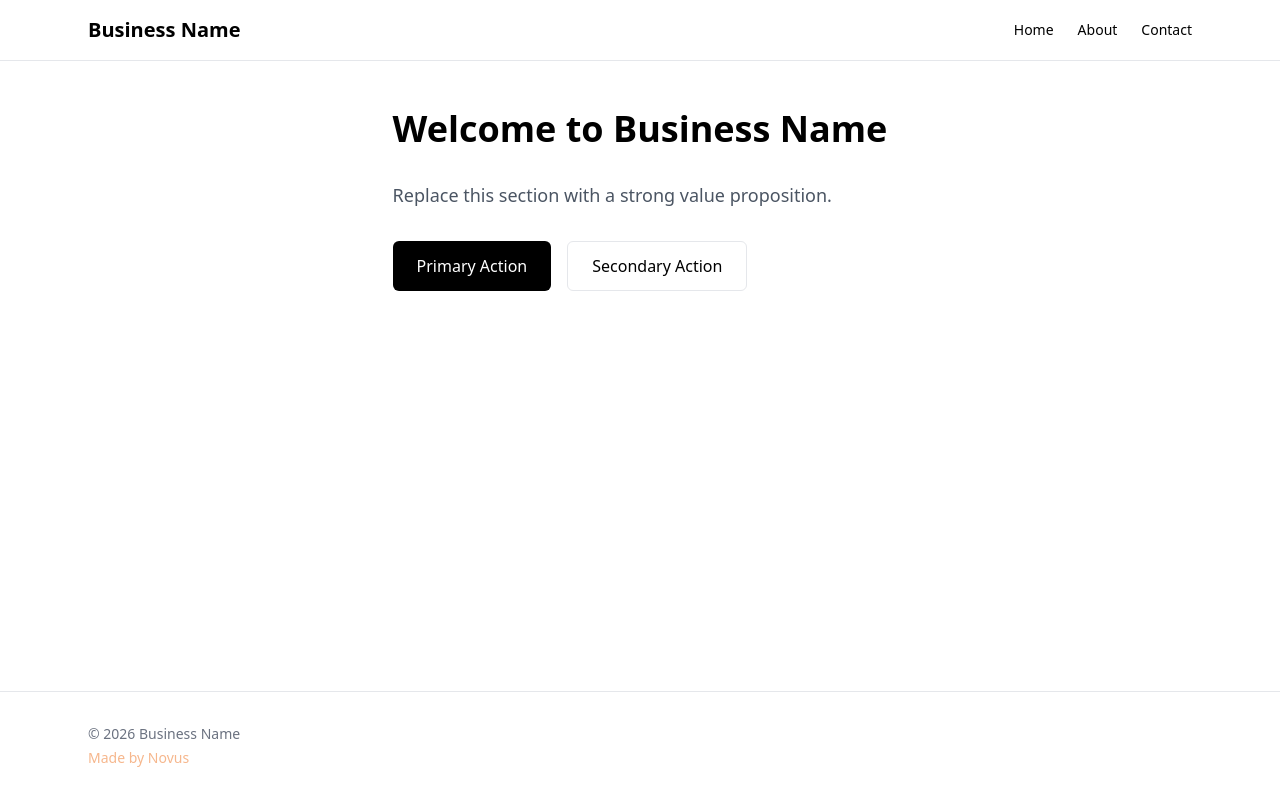
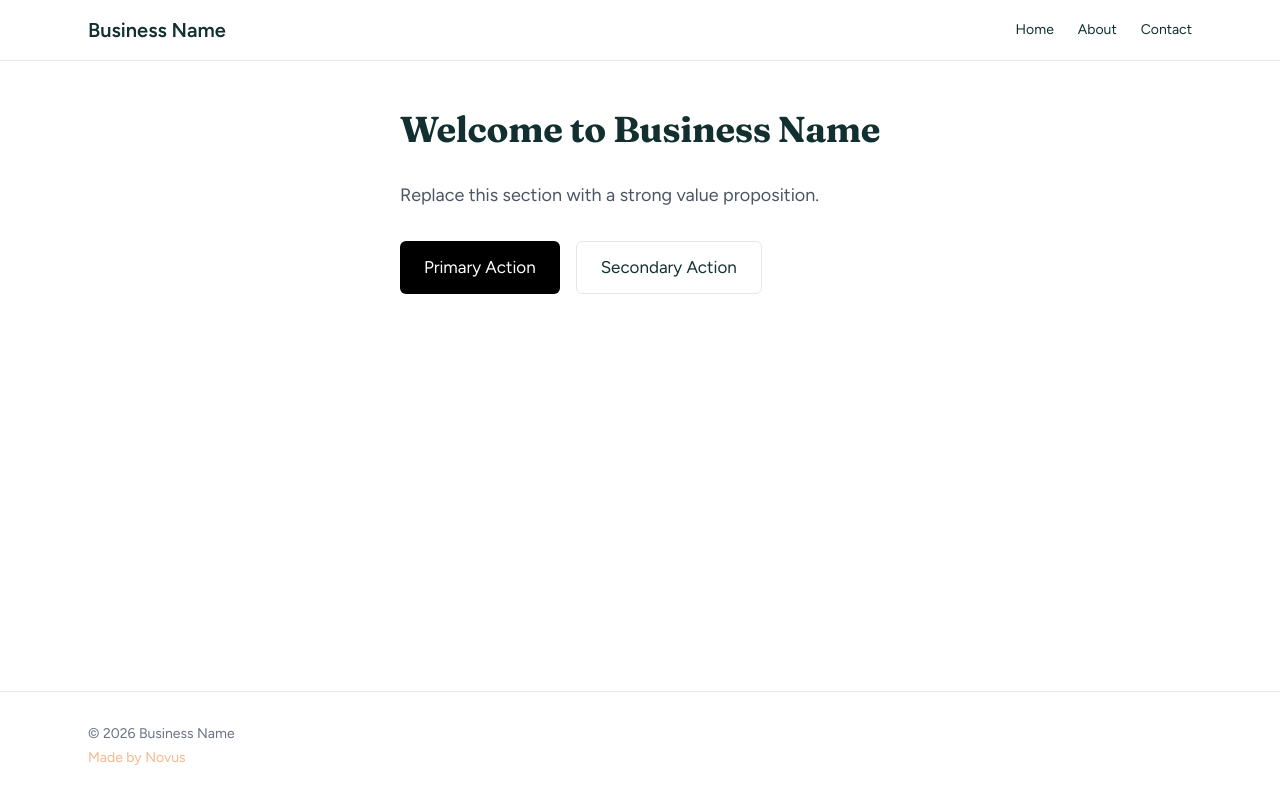
Before and after one commit to Novus-NYC/Rainbow-paws-grooming, a Next.js app: page / in a window 1280 px wide. Built offline with nearby package versions, Linux system fonts and the light colour scheme.

Commit message:
feat: establish Rainbow Paws design foundations

```diff
--- a/src/app/globals.css
+++ b/src/app/globals.css
@@ -2,11 +2,118 @@
 @tailwind components;
 @tailwind utilities;
 
-html, body {
-  padding: 0;
-  margin: 0;
+:root {
+  color-scheme: light;
+  --ink: #12302f;
+  --deep: #0f4c4f;
+  --aqua: #00ced1;
+  --tint: #d9f4f3;
+  --mist: #f2f8f6;
+  --peach: #f5c3ab;
+  --r1: #e8594f;
+  --r2: #f59a3d;
+  --r3: #f7c948;
+  --r4: #5dbb8a;
+  --r5: #14bfc4;
+  --r6: #3f6fd8;
+  --r7: #8b6bd9;
+  --surface: #ffffff;
+  --border: #cfe0db;
+  --on-dark-muted: #d3e6e1;
+
+  --font-display: var(--font-fraunces), Georgia, serif;
+  --font-body: var(--font-figtree), system-ui, sans-serif;
+  --font-handwritten: var(--font-caveat), cursive;
+
+  --text-small: 0.875rem;
+  --text-body: 1.0625rem;
+  --text-lead: 1.1875rem;
+  --text-h1: clamp(2.625rem, 5.4vw, 4.75rem);
+  --text-h2: clamp(2rem, 4.2vw, 3.25rem);
+  --text-h3: clamp(1.5625rem, 2.8vw, 2.125rem);
+
+  --content-width: 70rem;
+  --page-gutter: 1.375rem;
+  --section-space: 6.5rem;
+  --nav-height: 4.875rem;
+  --radius-control: 0.5rem;
 }
 
-* {
+*,
+*::before,
+*::after {
   box-sizing: border-box;
 }
+
+html {
+  scroll-behavior: smooth;
+  scroll-padding-top: var(--nav-height);
+}
+
+body {
+  min-height: 100vh;
+  margin: 0;
+  background: var(--surface);
+  color: var(--ink);
+  font-family: var(--font-body);
+  font-size: var(--text-body);
+  font-weight: 400;
+  line-height: 1.6;
+}
+
+img {
+  display: block;
+  max-width: 100%;
+}
+
+a {
+  color: inherit;
+}
+
+button,
+input,
+select,
+textarea {
+  font: inherit;
+}
+
+h1,
+h2,
+h3 {
+  margin: 0;
+  font-family: var(--font-display);
+  font-weight: 600;
+  font-variation-settings: "SOFT" 100;
+  letter-spacing: -0.01em;
+  line-height: 1.08;
+}
+
+h1 {
+  font-size: var(--text-h1);
+}
+
+h2 {
+  font-size: var(--text-h2);
+}
+
+h3 {
+  font-size: var(--text-h3);
+}
+
+:focus-visible {
+  outline: 3px solid var(--deep);
+  outline-offset: 3px;
+}
+
+@media (max-width: 560px) {
+  :root {
+    --section-space: 5rem;
+    --nav-height: 4.375rem;
+  }
+}
+
+@media (prefers-reduced-motion: reduce) {
+  html {
+    scroll-behavior: auto;
+  }
+}
--- a/src/app/layout.tsx
+++ b/src/app/layout.tsx
@@ -1,6 +1,28 @@
 import "./globals.css"
 import Navbar from "@/lib/components/navbar"
 import Footer from "@/lib/components/footer"
+import { Caveat, Figtree, Fraunces } from "next/font/google"
+
+const fraunces = Fraunces({
+  subsets: ["latin"],
+  axes: ["SOFT"],
+  variable: "--font-fraunces",
+  display: "swap",
+})
+
+const figtree = Figtree({
+  subsets: ["latin"],
+  weight: ["400", "600", "700"],
+  variable: "--font-figtree",
+  display: "swap",
+})
+
+const caveat = Caveat({
+  subsets: ["latin"],
+  weight: "600",
+  variable: "--font-caveat",
+  display: "swap",
+})
 
 export const metadata = {
   title: "Business Name",
@@ -13,8 +35,11 @@ export default function RootLayout({
   children: React.ReactNode
 }) {
   return (
-    <html lang="en">
-      <body className="min-h-screen flex flex-col">
+    <html
+      lang="en"
+      className={`${fraunces.variable} ${figtree.variable} ${caveat.variable}`}
+    >
+      <body className="min-h-screen flex flex-col font-sans">
         <Navbar />
         <main className="flex-1 max-w-6xl mx-auto px-6 py-12">
           {children}
--- a/tailwind.config.ts
+++ b/tailwind.config.ts
@@ -3,7 +3,49 @@ import type { Config } from "tailwindcss"
 const config: Config = {
   content: ["./src/**/*.{js,ts,jsx,tsx}"],
   theme: {
-    extend: {},
+    extend: {
+      colors: {
+        ink: "var(--ink)",
+        deep: "var(--deep)",
+        aqua: "var(--aqua)",
+        tint: "var(--tint)",
+        mist: "var(--mist)",
+        peach: "var(--peach)",
+        border: "var(--border)",
+        rainbow: {
+          red: "var(--r1)",
+          orange: "var(--r2)",
+          yellow: "var(--r3)",
+          green: "var(--r4)",
+          aqua: "var(--r5)",
+          blue: "var(--r6)",
+          violet: "var(--r7)",
+        },
+      },
+      fontFamily: {
+        sans: ["var(--font-body)"],
+        display: ["var(--font-display)"],
+        handwritten: ["var(--font-handwritten)"],
+      },
+      fontSize: {
+        small: "var(--text-small)",
+        body: "var(--text-body)",
+        lead: "var(--text-lead)",
+        h1: "var(--text-h1)",
+        h2: "var(--text-h2)",
+        h3: "var(--text-h3)",
+      },
+      maxWidth: {
+        site: "var(--content-width)",
+      },
+      spacing: {
+        gutter: "var(--page-gutter)",
+        section: "var(--section-space)",
+      },
+      borderRadius: {
+        control: "var(--radius-control)",
+      },
+    },
   },
   plugins: [],
 }
```
Also changed, not shown: tsconfig.json (+3 -5 lines).
